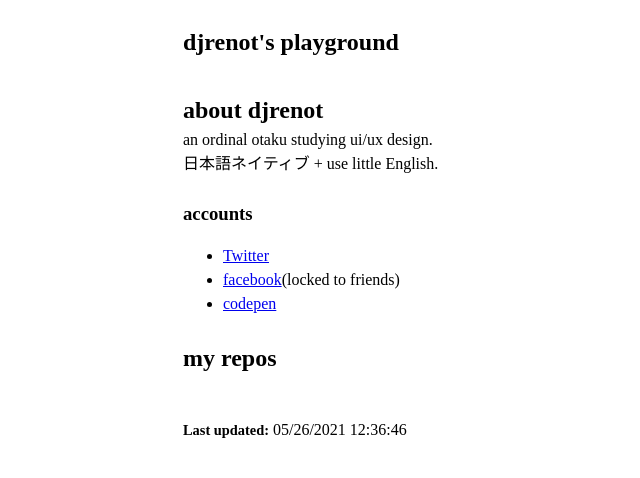
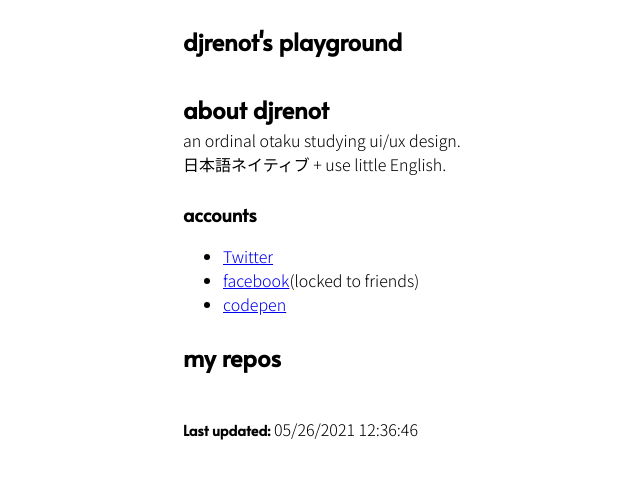
Before and after one commit to djrenot/my-test-website, a plain HTML site: page index.html in a window 1280 px wide. Shown: the whole page, without its empty margins (57-697 px from the left). Drawn offline with nearby package versions, Linux system fonts and the light colour scheme; no server answers.

Commit message:
Updated font styles

```diff
--- a/assets/styles.scss
+++ b/assets/styles.scss
@@ -1,8 +1,19 @@
+@import url('https://fonts.googleapis.com/css2?family=Alata&family=Noto+Sans+JP:wght@100;300;400&display=swap');
+
+$font-heading: 'Alata', sans-serif;
+$font-body: 'Noto Sans JP', sans-serif;
+
 ::selection {
   background: #a3f0d7;
 }
 
+body{
+  font-family: 'Noto Sans JP', "游ゴシック体", "Yu Gothic", YuGothic, "Hiragino Kaku Gothic Pro", "ヒラギノ角ゴ Pro W3", Meiryo, メイリオ, Osaka, "MS PGothic", arial, helvetica, sans-serif;
+  font-weight: 300;
+}
+
 h1, h2, h3 {
+  font-family: $font-heading;
   margin-top: 24px;
 }
 
```
Also changed, not shown: assets/styles.css, 1 other file.
